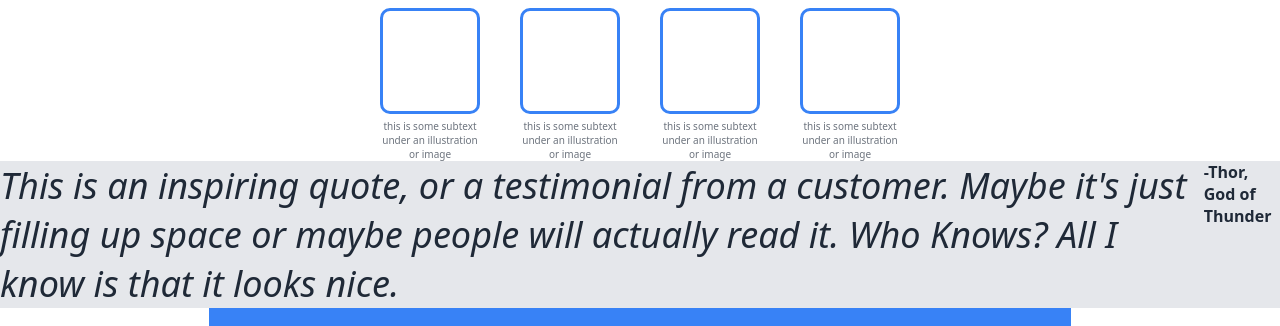
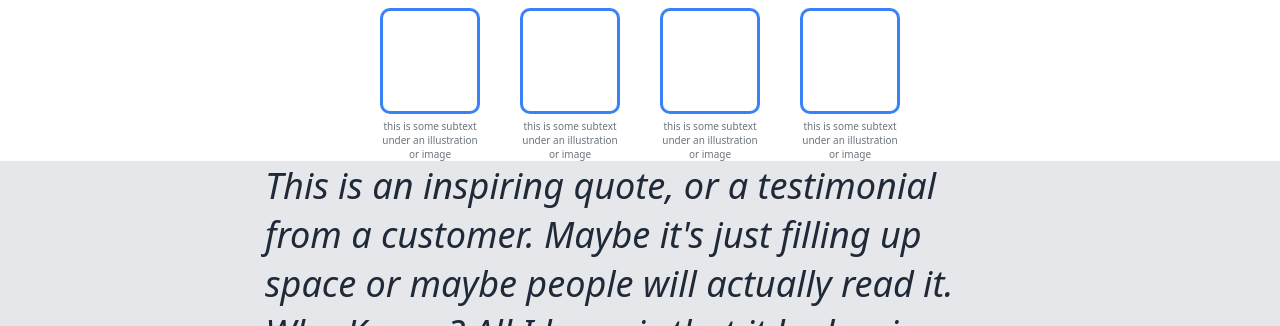
Before and after one commit to kp-pham/landing-page, a plain HTML site: page index.html in a window 1280 px wide. Shown: the part 234-560 px from the top of the page. Drawn offline with Linux system fonts and the light colour scheme.

Commit message:
refactor: create nested flex container in quote section
Use nested flex container to set width.

```diff
--- a/index.html
+++ b/index.html
@@ -51,12 +51,15 @@
         </div>
 
         <div class="quote-section">
-            <div class="quote">
-                This is an inspiring quote, or a testimonial from a customer. Maybe it's
-                just filling up space or maybe people will actually read it. Who Knows?
-                All I know is that it looks nice.
+            <div class="blockquote">
+                <div class="quote">
+                    This is an inspiring quote, or a testimonial from a customer. Maybe it's
+                    just filling up space or maybe people will actually read it. Who Knows?
+                    All I know is that it looks nice.
+                </div>
+                <div class="attribution">-Thor, God of Thunder</div>
             </div>
-            <div class="attribution">-Thor, God of Thunder</div>
+
         </div>
 
         <div class="modal-section">
--- a/styles.css
+++ b/styles.css
@@ -99,7 +99,13 @@ a {
 
 .quote-section {
     display: flex;
+    justify-content: center;
+    align-items: center;
     background-color: #E5E7EB;
+}
+
+.blockquote {
+    width: 750px;
 }
 
 .quote {
```
